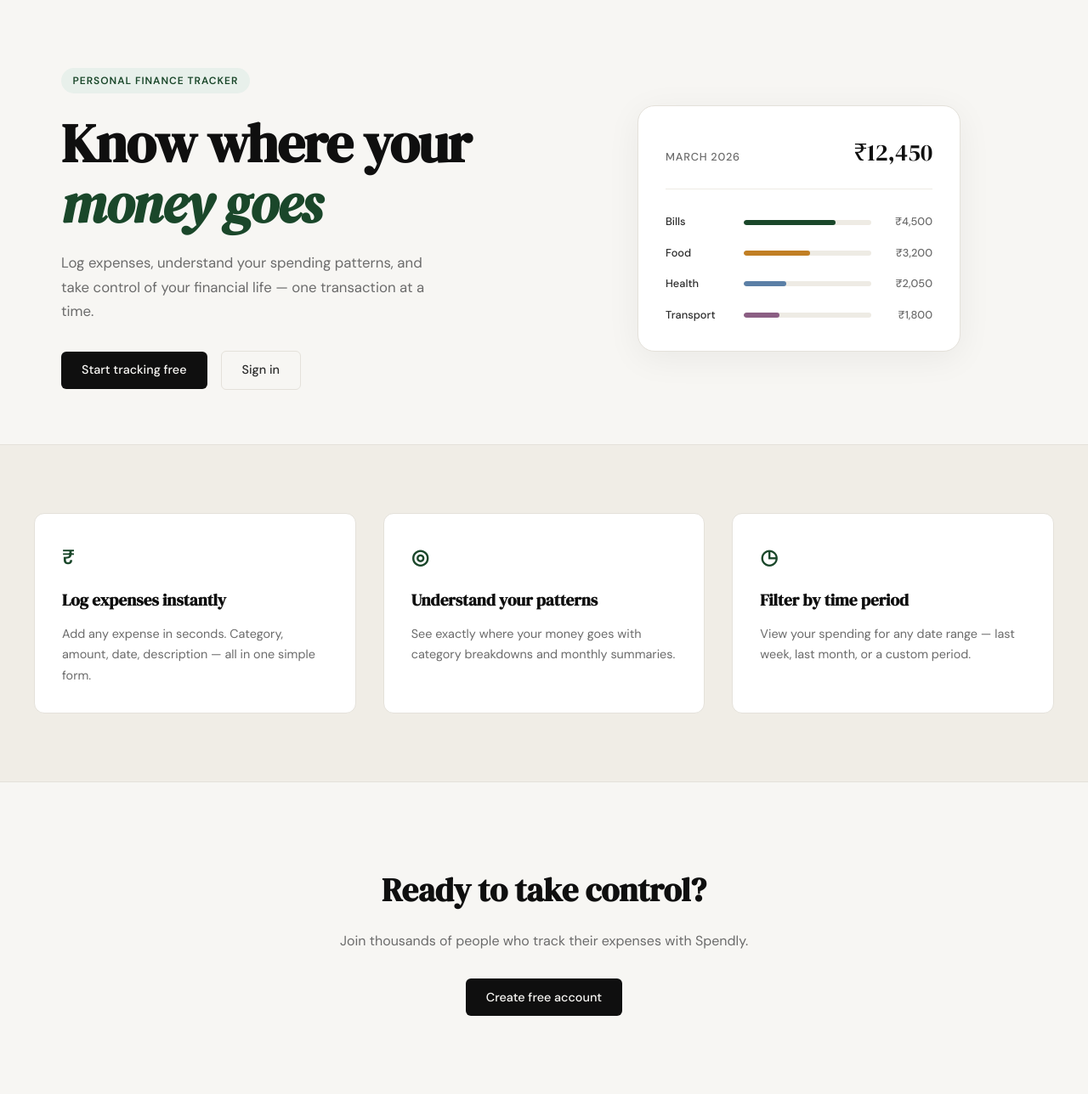
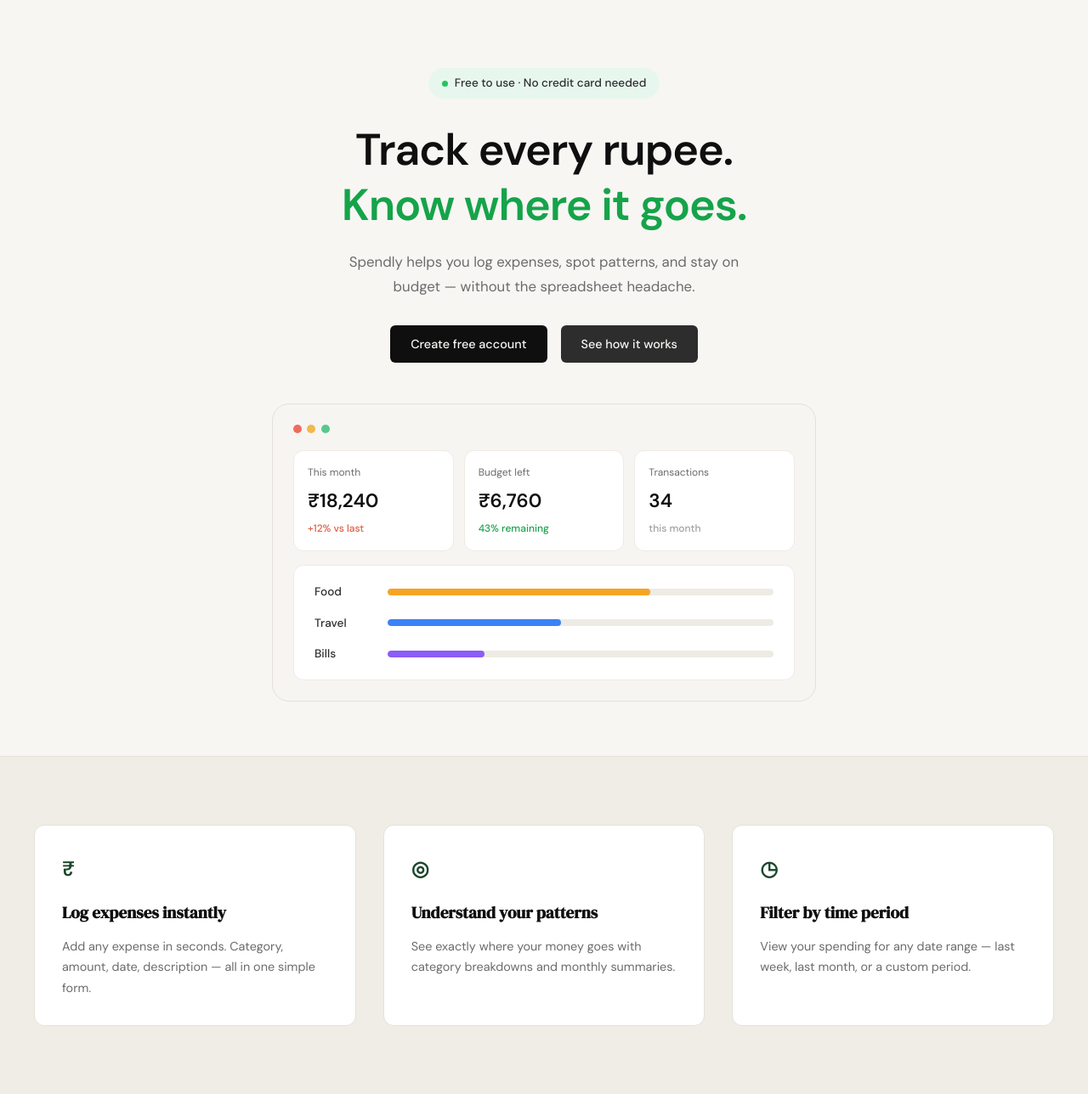
Before and after one commit to mdselimme/spendly-finance-tracker, a Flask app: page / in a window 1280 px wide. Shown: the part 61-1349 px from the top of the page at 85% size. Run offline with Flask 3, Linux system fonts and the light colour scheme.

Commit message:
feat: change landing page hero section design

```diff
--- /dev/null
+++ b/static/css/landing.css
@@ -0,0 +1,219 @@
+/* ------------------------------------------------------------------ */
+/* Hero                                                                */
+/* ------------------------------------------------------------------ */
+
+.hero {
+    display: flex;
+    flex-direction: column;
+    align-items: center;
+    text-align: center;
+    gap: 3rem;
+    padding: 5rem 2rem 4rem;
+    max-width: var(--max-width);
+    margin: 0 auto;
+}
+
+.hero-inner {
+    display: flex;
+    flex-direction: column;
+    align-items: center;
+    max-width: 620px;
+}
+
+.hero-badge {
+    display: inline-flex;
+    align-items: center;
+    gap: 0.5rem;
+    background: #e8f7ee;
+    color: var(--ink-soft);
+    font-size: 0.85rem;
+    font-weight: 500;
+    padding: 0.45rem 1rem;
+    border-radius: 999px;
+    margin-bottom: 1.75rem;
+}
+
+.hero-badge-dot {
+    width: 7px;
+    height: 7px;
+    border-radius: 50%;
+    background: #22c55e;
+    flex-shrink: 0;
+}
+
+.hero-title {
+    font-family: var(--font-body);
+    font-weight: 700;
+    font-size: clamp(2.25rem, 5vw, 3.25rem);
+    line-height: 1.25;
+    letter-spacing: -0.02em;
+    color: var(--ink);
+    margin-bottom: 1.25rem;
+}
+
+.hero-title-accent {
+    color: #16a34a;
+}
+
+.hero-subtitle {
+    font-size: 1.05rem;
+    color: var(--ink-muted);
+    line-height: 1.7;
+    max-width: 480px;
+    margin-bottom: 2rem;
+}
+
+.hero-actions {
+    display: flex;
+    gap: 1rem;
+    align-items: center;
+    justify-content: center;
+}
+
+.hero-btn-secondary {
+    display: inline-block;
+    background: var(--ink-soft);
+    color: var(--paper);
+    padding: 0.65rem 1.5rem;
+    border-radius: var(--radius-sm);
+    font-family: var(--font-body);
+    font-size: 0.9rem;
+    font-weight: 500;
+    text-decoration: none;
+    cursor: pointer;
+    border: none;
+    transition: background 0.2s;
+}
+
+.hero-btn-secondary:hover { background: var(--ink); }
+
+/* ------------------------------------------------------------------ */
+/* Dashboard mock (hero visual)                                        */
+/* ------------------------------------------------------------------ */
+
+.hero-visual {
+    width: 100%;
+    display: flex;
+    justify-content: center;
+}
+
+.dashboard-mock {
+    width: 100%;
+    max-width: 640px;
+    background: #f6f5f2;
+    border: 1px solid var(--border);
+    border-radius: var(--radius-lg);
+    padding: 1.5rem;
+}
+
+.dashboard-dots {
+    display: flex;
+    gap: 0.4rem;
+    margin-bottom: 1.25rem;
+}
+
+.dot {
+    width: 10px;
+    height: 10px;
+    border-radius: 50%;
+}
+
+.dot-red { background: #f16b5c; }
+.dot-yellow { background: #f2b84b; }
+.dot-green { background: #58c88a; }
+
+.stat-grid {
+    display: grid;
+    grid-template-columns: repeat(3, 1fr);
+    gap: 0.75rem;
+    margin-bottom: 1rem;
+}
+
+.stat-card {
+    background: var(--paper-card);
+    border: 1px solid var(--border-soft);
+    border-radius: var(--radius-md);
+    padding: 1rem;
+    display: flex;
+    flex-direction: column;
+    align-items: flex-start;
+    gap: 0.35rem;
+    text-align: left;
+}
+
+.stat-label {
+    font-size: 0.75rem;
+    color: var(--ink-muted);
+}
+
+.stat-value {
+    font-family: var(--font-body);
+    font-size: 1.4rem;
+    font-weight: 700;
+    color: var(--ink);
+}
+
+.stat-change {
+    font-size: 0.75rem;
+    font-weight: 500;
+}
+
+.stat-change-down { color: #e05d44; }
+.stat-change-up { color: #16a34a; }
+.stat-change-neutral { color: var(--ink-faint); }
+
+.category-card {
+    background: var(--paper-card);
+    border: 1px solid var(--border-soft);
+    border-radius: var(--radius-md);
+    padding: 1.25rem 1.5rem;
+    display: flex;
+    flex-direction: column;
+    gap: 0.9rem;
+}
+
+.category-row {
+    display: grid;
+    grid-template-columns: 70px 1fr;
+    align-items: center;
+    gap: 1rem;
+    text-align: left;
+}
+
+.category-label {
+    font-size: 0.85rem;
+    color: var(--ink-soft);
+    font-weight: 500;
+}
+
+.category-track {
+    height: 8px;
+    background: var(--border-soft);
+    border-radius: 999px;
+    overflow: hidden;
+}
+
+.category-bar {
+    height: 100%;
+    border-radius: 999px;
+}
+
+.category-bar-food { background: #f5a524; }
+.category-bar-travel { background: #3b82f6; }
+.category-bar-bills { background: #8b5cf6; }
+
+/* ------------------------------------------------------------------ */
+/* Responsive                                                          */
+/* ------------------------------------------------------------------ */
+
+@media (max-width: 900px) {
+    .dashboard-mock { max-width: 100%; }
+}
+
+@media (max-width: 600px) {
+    .hero { padding: 3rem 1rem 2rem; gap: 2.5rem; }
+    .hero-actions { flex-direction: column; width: 100%; }
+    .hero-actions .btn-primary,
+    .hero-actions .hero-btn-secondary { width: 100%; text-align: center; }
+    .stat-grid { grid-template-columns: 1fr; }
+}
--- a/static/css/style.css
+++ b/static/css/style.css
@@ -118,143 +118,6 @@ a { color: inherit; text-decoration: none; }
 /* ------------------------------------------------------------------ */
 
 .main-content { min-height: calc(100vh - 60px - 100px); }
-
-/* ------------------------------------------------------------------ */
-/* Hero                                                                */
-/* ------------------------------------------------------------------ */
-
-.hero {
-    padding: 5rem 2rem 4rem;
-    display: grid;
-    grid-template-columns: 1fr 1fr;
-    gap: 4rem;
-    align-items: center;
-    max-width: var(--max-width);
-    margin: 0 auto;
-}
-
-.hero-badge {
-    display: inline-block;
-    background: var(--accent-light);
-    color: var(--accent);
-    font-size: 0.75rem;
-    font-weight: 600;
-    letter-spacing: 0.08em;
-    text-transform: uppercase;
-    padding: 0.35rem 0.85rem;
-    border-radius: 999px;
-    margin-bottom: 1.5rem;
-}
-
-.hero-title {
-    font-family: var(--font-display);
-    font-size: clamp(2.5rem, 5vw, 4rem);
-    line-height: 1.1;
-    letter-spacing: -0.02em;
-    color: var(--ink);
-    margin-bottom: 1.25rem;
-}
-
-.hero-title em {
-    font-style: italic;
-    color: var(--accent);
-}
-
-.hero-subtitle {
-    font-size: 1.05rem;
-    color: var(--ink-muted);
-    line-height: 1.7;
-    max-width: 460px;
-    margin-bottom: 2rem;
-}
-
-.hero-actions {
-    display: flex;
-    gap: 1rem;
-    align-items: center;
-}
-
-/* ------------------------------------------------------------------ */
-/* Mock card (hero visual)                                             */
-/* ------------------------------------------------------------------ */
-
-.hero-visual {
-    display: flex;
-    justify-content: center;
-}
-
-.mock-card {
-    background: var(--paper-card);
-    border: 1px solid var(--border);
-    border-radius: var(--radius-lg);
-    padding: 2rem;
-    width: 100%;
-    max-width: 380px;
-    box-shadow: 0 8px 40px rgba(0,0,0,0.06);
-}
-
-.mock-card-header {
-    display: flex;
-    justify-content: space-between;
-    align-items: baseline;
-    margin-bottom: 1.75rem;
-    padding-bottom: 1.25rem;
-    border-bottom: 1px solid var(--border-soft);
-}
-
-.mock-label {
-    font-size: 0.8rem;
-    font-weight: 500;
-    color: var(--ink-muted);
-    text-transform: uppercase;
-    letter-spacing: 0.06em;
-}
-
-.mock-total {
-    font-family: var(--font-display);
-    font-size: 1.75rem;
-    color: var(--ink);
-}
-
-.mock-bars { display: flex; flex-direction: column; gap: 1rem; }
-
-.mock-bar-row {
-    display: grid;
-    grid-template-columns: 80px 1fr 60px;
-    align-items: center;
-    gap: 0.75rem;
-}
-
-.mock-cat {
-    font-size: 0.8rem;
-    font-weight: 500;
-    color: var(--ink-soft);
-}
-
-.mock-bar-track {
-    height: 6px;
-    background: var(--border-soft);
-    border-radius: 999px;
-    overflow: hidden;
-}
-
-.mock-bar {
-    height: 100%;
-    background: var(--accent);
-    border-radius: 999px;
-    transition: width 0.6s ease;
-}
-
-.mock-bar-2 { background: var(--accent-2); }
-.mock-bar-3 { background: #5b7fa6; }
-.mock-bar-4 { background: #8b5e83; }
-
-.mock-amt {
-    font-size: 0.8rem;
-    font-weight: 500;
-    color: var(--ink-muted);
-    text-align: right;
-}
 
 /* ------------------------------------------------------------------ */
 /* Buttons                                                             */
@@ -566,19 +429,9 @@ a { color: inherit; text-decoration: none; }
 /* ------------------------------------------------------------------ */
 
 @media (max-width: 900px) {
-    .hero {
-        grid-template-columns: 1fr;
-        text-align: center;
-    }
-
-    .hero-subtitle { max-width: 100%; }
-    .hero-actions { justify-content: center; }
-    .hero-visual { display: none; }
-
     .features-inner { grid-template-columns: 1fr; }
 }
 
 @media (max-width: 600px) {
     .nav-links a:not(.nav-cta) { display: none; }
-    .hero { padding: 3rem 1rem 2rem; }
 }
--- a/templates/landing.html
+++ b/templates/landing.html
@@ -1,60 +1,76 @@
 {% extends "base.html" %}
 
 {% block title %}Spendly — Track Every Rupee{% endblock %}
+
+{% block head %}
+<link rel="stylesheet" href="{{ url_for('static', filename='css/landing.css') }}">
+{% endblock %}
 
 {% block content %}
 
 <section class="hero">
     <div class="hero-inner">
-        <div class="hero-badge">Personal Finance Tracker</div>
+        <div class="hero-badge">
+            <span class="hero-badge-dot"></span>
+            Free to use · No credit card needed
+        </div>
         <h1 class="hero-title">
-            Know where your<br>
-            <em>money goes</em>
+            Track every rupee.<br>
+            <span class="hero-title-accent">Know where it goes.</span>
         </h1>
         <p class="hero-subtitle">
-            Log expenses, understand your spending patterns,
-            and take control of your financial life —
-            one transaction at a time.
+            Spendly helps you log expenses, spot patterns, and stay
+            on budget — without the spreadsheet headache.
         </p>
         <div class="hero-actions">
-            <a href="{{ url_for('register') }}" class="btn-primary">Start tracking free</a>
-            <a href="{{ url_for('login') }}" class="btn-ghost">Sign in</a>
+            <a href="{{ url_for('register') }}" class="btn-primary">Create free account</a>
+            <a href="#" class="hero-btn-secondary">See how it works</a>
         </div>
     </div>
     <div class="hero-visual">
-        <div class="mock-card">
-            <div class="mock-card-header">
-                <span class="mock-label">March 2026</span>
-                <span class="mock-total">₹12,450</span>
+        <div class="dashboard-mock">
+            <div class="dashboard-dots">
+                <span class="dot dot-red"></span>
+                <span class="dot dot-yellow"></span>
+                <span class="dot dot-green"></span>
             </div>
-            <div class="mock-bars">
-                <div class="mock-bar-row">
-                    <span class="mock-cat">Bills</span>
-                    <div class="mock-bar-track">
-                        <div class="mock-bar" style="width: 72%"></div>
+
+            <div class="stat-grid">
+                <div class="stat-card">
+                    <span class="stat-label">This month</span>
+                    <span class="stat-value">₹18,240</span>
+                    <span class="stat-change stat-change-down">+12% vs last</span>
+                </div>
+                <div class="stat-card">
+                    <span class="stat-label">Budget left</span>
+                    <span class="stat-value">₹6,760</span>
+                    <span class="stat-change stat-change-up">43% remaining</span>
+                </div>
+                <div class="stat-card">
+                    <span class="stat-label">Transactions</span>
+                    <span class="stat-value">34</span>
+                    <span class="stat-change stat-change-neutral">this month</span>
+                </div>
+            </div>
+
+            <div class="category-card">
+                <div class="category-row">
+                    <span class="category-label">Food</span>
+                    <div class="category-track">
+                        <div class="category-bar category-bar-food" style="width: 68%"></div>
                     </div>
-                    <span class="mock-amt">₹4,500</span>
                 </div>
-                <div class="mock-bar-row">
-                    <span class="mock-cat">Food</span>
-                    <div class="mock-bar-track">
-                        <div class="mock-bar mock-bar-2" style="width: 52%"></div>
+                <div class="category-row">
+                    <span class="category-label">Travel</span>
+                    <div class="category-track">
+                        <div class="category-bar category-bar-travel" style="width: 45%"></div>
                     </div>
-                    <span class="mock-amt">₹3,200</span>
                 </div>
-                <div class="mock-bar-row">
-                    <span class="mock-cat">Health</span>
-                    <div class="mock-bar-track">
-                        <div class="mock-bar mock-bar-3" style="width: 33%"></div>
+                <div class="category-row">
+                    <span class="category-label">Bills</span>
+                    <div class="category-track">
+                        <div class="category-bar category-bar-bills" style="width: 25%"></div>
                     </div>
-                    <span class="mock-amt">₹2,050</span>
-                </div>
-                <div class="mock-bar-row">
-                    <span class="mock-cat">Transport</span>
-                    <div class="mock-bar-track">
-                        <div class="mock-bar mock-bar-4" style="width: 28%"></div>
-                    </div>
-                    <span class="mock-amt">₹1,800</span>
                 </div>
             </div>
         </div>
```
